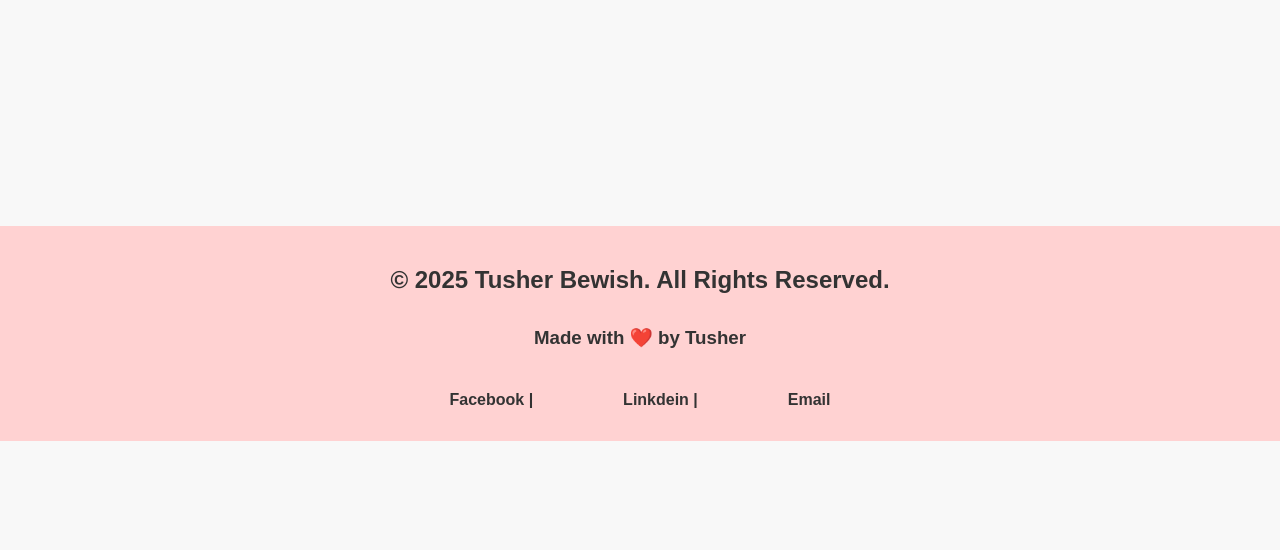
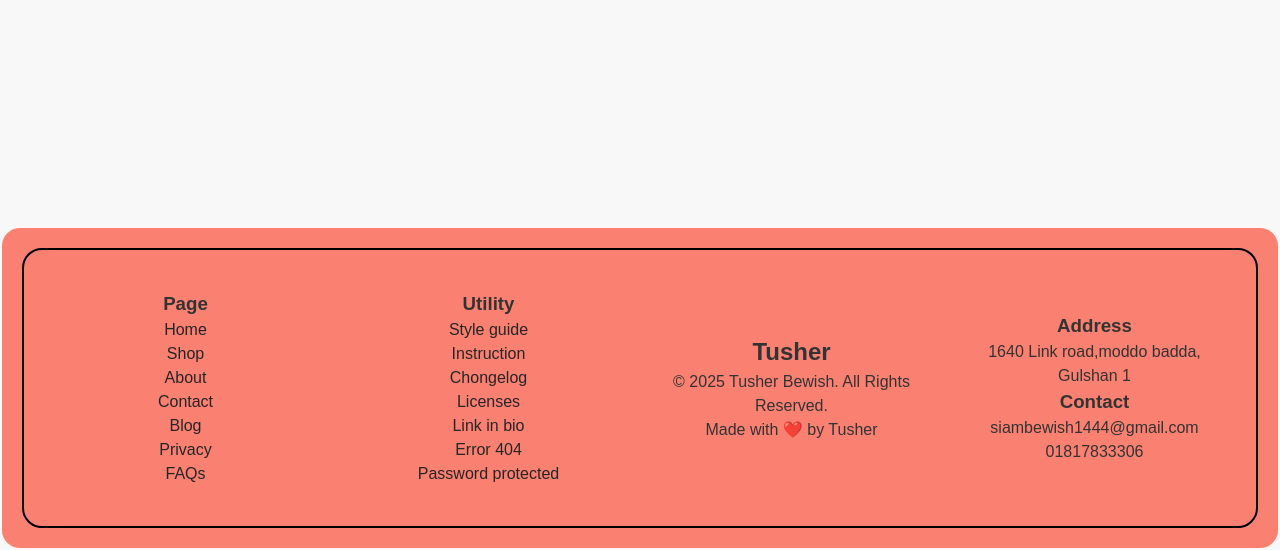
Before and after one commit to tusher-bewish/TUSHER_PORTFOLIO, a plain HTML site: page index.html in a window 1280 px wide. Shown: the part 572-1122 px from the top of the page. Before the commit the page ends 1013 px from the top, so only its background shows below. Drawn offline with Linux system fonts and the light colour scheme.

Commit message:
add footer

```diff
--- a/index.html
+++ b/index.html
@@ -36,16 +36,60 @@
   <img src="10 Jun 16_46.lmc_8.4.PORTRAIT (2).jpg" alt="My Photo" class="tusher-pic">
 </div>
     </section>
-    <footer>
-        <div class="list">
-            <h2 class="h2text">© 2025 Tusher Bewish. All Rights Reserved.</h2>
-            <h3 class="h3text">Made with ❤️ by Tusher</h3>
-            <ul class="item">
-                <li >Facebook |</li>
-                <li>Linkdein |</li>
-                <li>Email </li>
-            </ul>
-        </div>
-    </footer>
+<!----Page-->
+
+<footer>
+    <div class="footer-contaniar">
+    <div class="footer-coloum">
+        <h3>Page</h3>
+        <ul>
+            <li><a href="#">Home</a></li>
+            <li><a href="#">Shop</a></li>
+            <li><a href="#">About</a></li>
+            <li><a href="#">Contact</a></li>
+            <li><a href="#">Blog</a></li>
+            <li><a href="#">Privacy</a></li>
+            <li><a href="#">FAQs</a></li>
+        </ul>
+    </div>
+
+<!----Utility-->
+    <div class="footer-coloum">
+        <h3>Utility</h3>
+        <ul>
+            <li><a href="#">Style guide</a></li>
+            <li><a href="#">Instruction</a></li>
+            <li><a href="#">Chongelog</a></li>
+            <li><a href="#">Licenses</a></li>
+            <li><a href="#">Link in bio</a></li>
+            <li><a href="#">Error 404</a></li>
+            <li><a href="#">Password protected</a></li>
+        </ul>
+    </div>
+
+<!----Tusher--->
+
+<div class="footer-coloum">
+    <h2>Tusher</h2>
+    <p>© 2025 Tusher Bewish. All Rights Reserved.<br>
+     Made with ❤️ by Tusher</p>
+</div>
+<!----Address--->
+<div class="footer-coloum">
+    <h3>Address</h3>
+    <p>1640 Link road,moddo badda, Gulshan 1
+</p>
+<h3>Contact</h3>
+<p>
+
+siambewish1444@gmail.com<br>
+
+
+01817833306
+</p>
+</div>
+</div>
+</footer>
+
 </body>
 </html>
--- a/style.css
+++ b/style.css
@@ -101,32 +101,37 @@ a{
   border: 5px solid white;
 }
 footer{
-    background-color: #ffd2d2;
+    margin: 0%;
+    padding: 20px;
+    background-color: salmon;
+    font-family: cursive;
+    border-radius: 20px;
+    border: 2px solid rgb(255, 247, 247);
 }
-.h2text{
+.footer-contaniar{
+    display: grid;
+    grid-template-columns: repeat(4, 1fr);
     text-align: center;
     align-items: center;
-    padding: 40px;
+    gap: 20px;
+    padding: 20px;
+    border-radius: 20px;
+    border: 2px solid black;
 }
-
-.h3text{
-    justify-content: center;
+.footer-coloum{
     text-align: center;
-    line-height: 0.4;
+    gap: 20px;
+    padding: 20px;
+    line-height: 1.5;
+    list-style: none;
 }
-
-.item{
-    display: flex;
-    justify-content: center;
-    gap: 30px;
-    height: 100px;
-    text-align: center;
-    font-weight: bold;
+.footer-coloum ul{
     text-decoration: none;
     list-style: none;
-    padding: 20px;
+    color:white ;
+
 }
-.item li {
-    padding: 30px;
-    border-radius: 5px;
+.footer-coloum ul a{
+    text-decoration: none;
+    color: rgb(39, 37, 37);
 }
```
